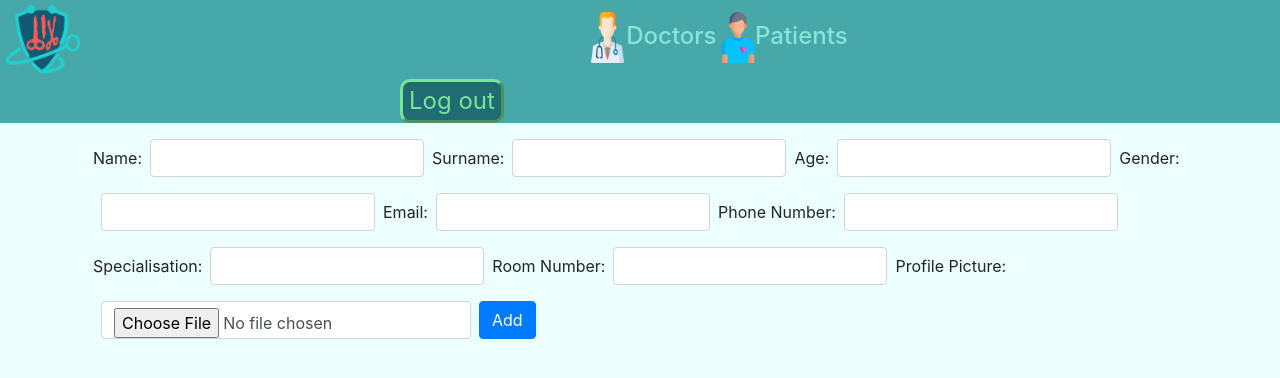
After one commit to DupieM/DuPlessisMarine_221326_Final_Project, a PHP site: page /create_docters.php in a window 1280 px wide. The commit adds this page. Shown: the top 378 px of the page. Run offline with PHP 8.4, Linux system fonts and the light colour scheme.

Commit message:
milsestone check

```diff
--- /dev/null
+++ b/create_docters.php
@@ -0,0 +1,50 @@
+<!DOCTYPE html>
+<html lang="en">
+    <head>
+        <meta charset="UTF-8">
+        <meta http-equiv="X-UA-Compatible" content="IE=edge">
+        <meta name="viewport" content="width=device-width, initial-scale=1.0">
+        <link rel="stylesheet" href="https://maxcdn.bootstrapcdn.com/bootstrap/4.5.2/css/bootstrap.min.css">
+        <title>Appointment</title>
+
+        <link rel="stylesheet" href="style.css">
+    </head>
+
+    <body style="background-color: #ECFFFD;">
+        <div class="topnav">
+            <img src="img\dv logo.png" alt="logo" height="79" style="padding: 5px;">
+            <a href="docters.php" style="margin-left: 500px;font-size: 18pt;font-weight: 500;color: #87E4DA;text-decoration-line: none;"><img src="img\icon_doc.png" alt="doc" height="51">Doctors</a>
+            <a href="patients.php" style="font-size: 18pt;font-weight: 500;color: #87E4DA;text-decoration-line: none;"><img src="img\icon_pat.png" alt="pat" height="51">Patients</a>
+            <a href="login.php"  style="margin-left: 400px;">
+                <button style="border-radius: 10px; background-color: #1F6C74;border-color: #7CE495;color: #7CE495;border-width: 3px;font-size: 18pt;">
+                    Log out
+                </button>
+            </a>
+        </div>
+
+        <div class="container">
+            <form class="form-inline m-2" action="create.php" method="POST">
+                <label for="name">Name:</label>
+                <input type="text" class="form-control m-2" id="name" name="name">
+                <label for="score">Surname:</label>
+                <input type="text" class="form-control m-2" id="surname" name="surname">
+                <label for="score">Age:</label>
+                <input type="number" class="form-control m-2" id="age" name="age">
+                <label for="score">Gender:</label>
+                <input type="text" class="form-control m-2" id="gender" name="gender">
+                <label for="score">Email:</label>
+                <input type="text" class="form-control m-2" id="email" name="email">
+                <label for="score">Phone Number:</label>
+                <input type="number" class="form-control m-2" id="phonenumber" name="phonenumber">
+                <label for="score">Specialisation:</label>
+                <input type="text" class="form-control m-2" id="specialisation" name="specialisation">
+                <label for="score">Room Number:</label>
+                <input type="text" class="form-control m-2" id="roomnumber" name="roomnumber">
+                <label for="score">Profile Picture:</label>
+            <input type="file" name="image" id ="image" accept=".jpg, .jpeg, .png" class="form-control m-2">
+                <button type="submit" class="btn btn-primary">Add</button>
+            </form>
+         </div>
+
+    </body>
+</html>
--- a/patients.php
+++ b/patients.php
@@ -33,7 +33,7 @@
 
         <div style="margin-left: 60px;margin-right: 20px;">
         <div class="row">
-            <?php include 'crud\read2.php'; ?>
+            <?php include 'pat_read.php'; ?>
         </div>
         </div>
 
```
Also changed, not shown: create.php (added, +23 -0 lines), crud/create.php (deleted, +0 -22 lines), doc_read.php (added, +42 -0 lines), docters.php (+5 -4 lines), rec_read.php (renamed from crud/read.php, +5 -7 lines), update.php (renamed from crud/update.php, +8 -8 lines), create_patients.php (added), db.php (renamed from crud/db.php), delete.php (renamed from crud/delete.php), pat_read.php (renamed from crud/read2.php), receptionist.php (added), update_docters.php (deleted), update_patients.php (deleted).
